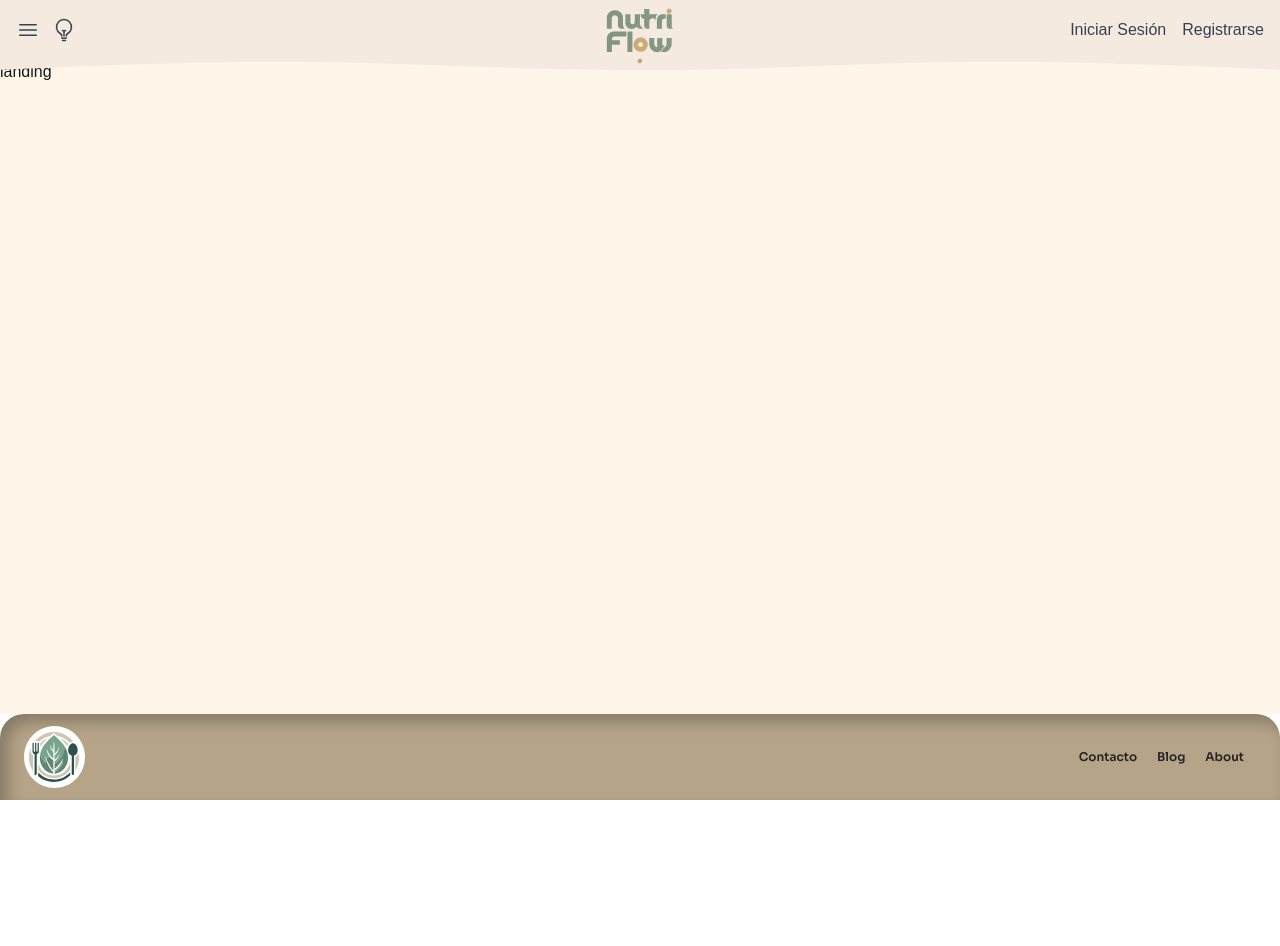
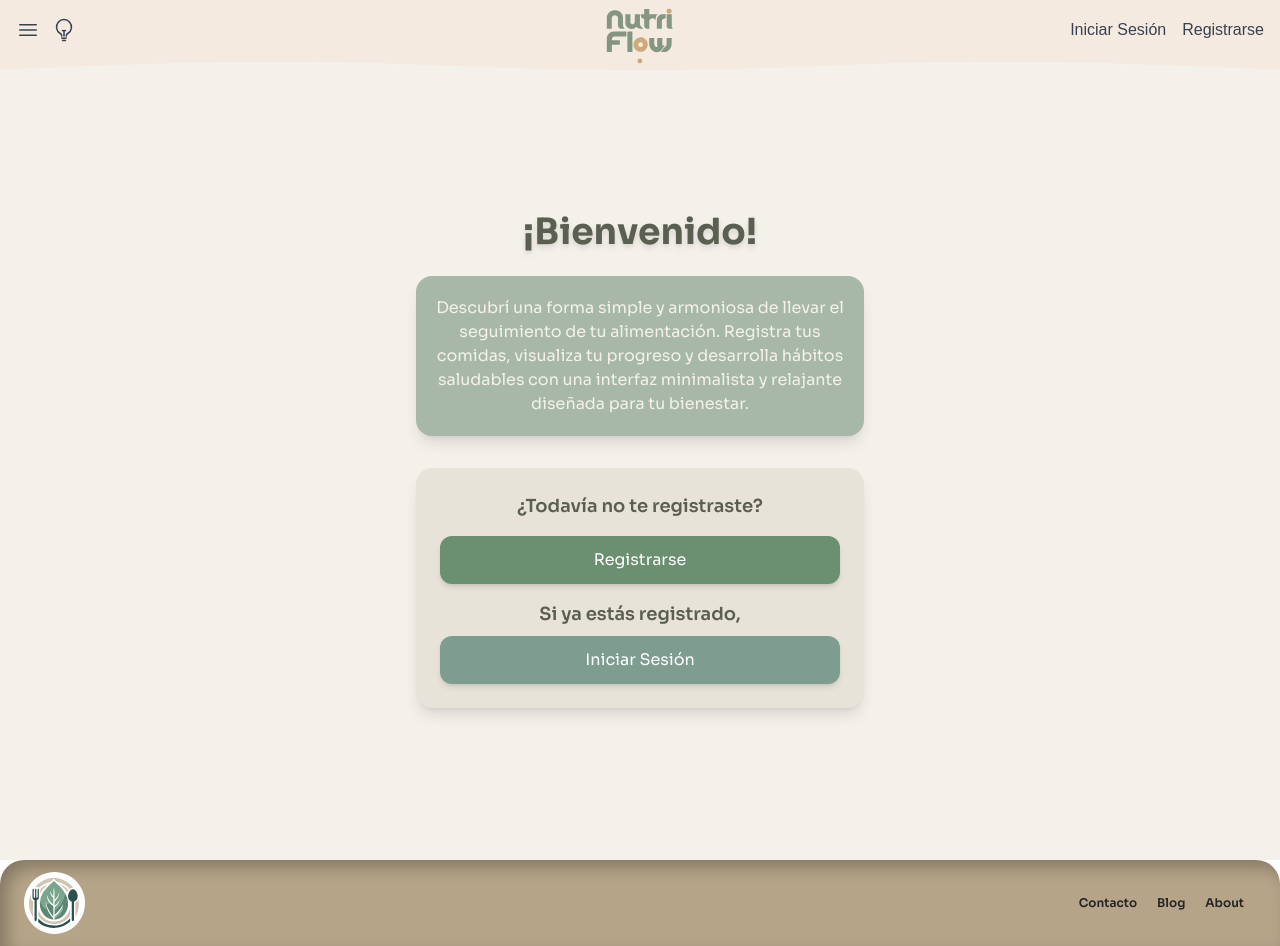
Before and after one commit to nutriflowhenry/nutri-flow-frontend, a Next.js app: page / in a window 1280 px wide. Before the commit the page ends 800 px from the top, so only its background shows below. Built offline with nearby package versions, Linux system fonts and the light colour scheme; no server answers.

Commit message:
Actualizar la página de inicio con un diseño de bienvenida y opciones de registro e inicio de sesión

```diff
--- a/src/app/page.tsx
+++ b/src/app/page.tsx
@@ -1,7 +1,33 @@
-export default function Home() {
+"use client";
+import { useRouter } from "next/navigation";
+
+export default function LandingPage() {
+  const router = useRouter();
+
   return (
-    <div>
-      landing
+    <div className="min-h-screen bg-[#f4f1eb] flex flex-col items-center justify-center p-6 font-sora">
+      <div className="max-w-md text-center">
+        <h1 className="text-4xl font-bold text-[#5a5f52] mb-6 drop-shadow-md">¡Bienvenido!</h1>
+        <p className="text-[#f4f1eb] bg-[#a7b8a8] p-5 rounded-2xl shadow-lg">
+          Descubrí una forma simple y armoniosa de llevar el seguimiento de tu alimentación. Registra tus comidas, visualiza tu progreso y desarrolla hábitos saludables con una interfaz minimalista y relajante diseñada para tu bienestar.
+        </p>
+        <div className="mt-8 p-6 bg-[#e7e3d8] rounded-2xl shadow-lg">
+          <p className="text-[#5a5f52] mb-4 text-lg font-semibold">¿Todavía no te registraste?</p>
+          <button
+            onClick={() => router.push("/register")}
+            className="w-full bg-[#6b8f71] text-white py-3 rounded-xl hover:bg-[#5a7c62] transition mb-4 shadow-md"
+          >
+            Registrarse
+          </button>
+          <p className="text-[#5a5f52] mb-2 text-lg font-semibold">Si ya estás registrado,</p>
+          <button
+            onClick={() => router.push("/login")}
+            className="w-full bg-[#7f9c91] text-white py-3 rounded-xl hover:bg-[#6d8a80] transition shadow-md"
+          >
+            Iniciar Sesión
+          </button>
+        </div>
+      </div>
     </div>
   );
 }
```
